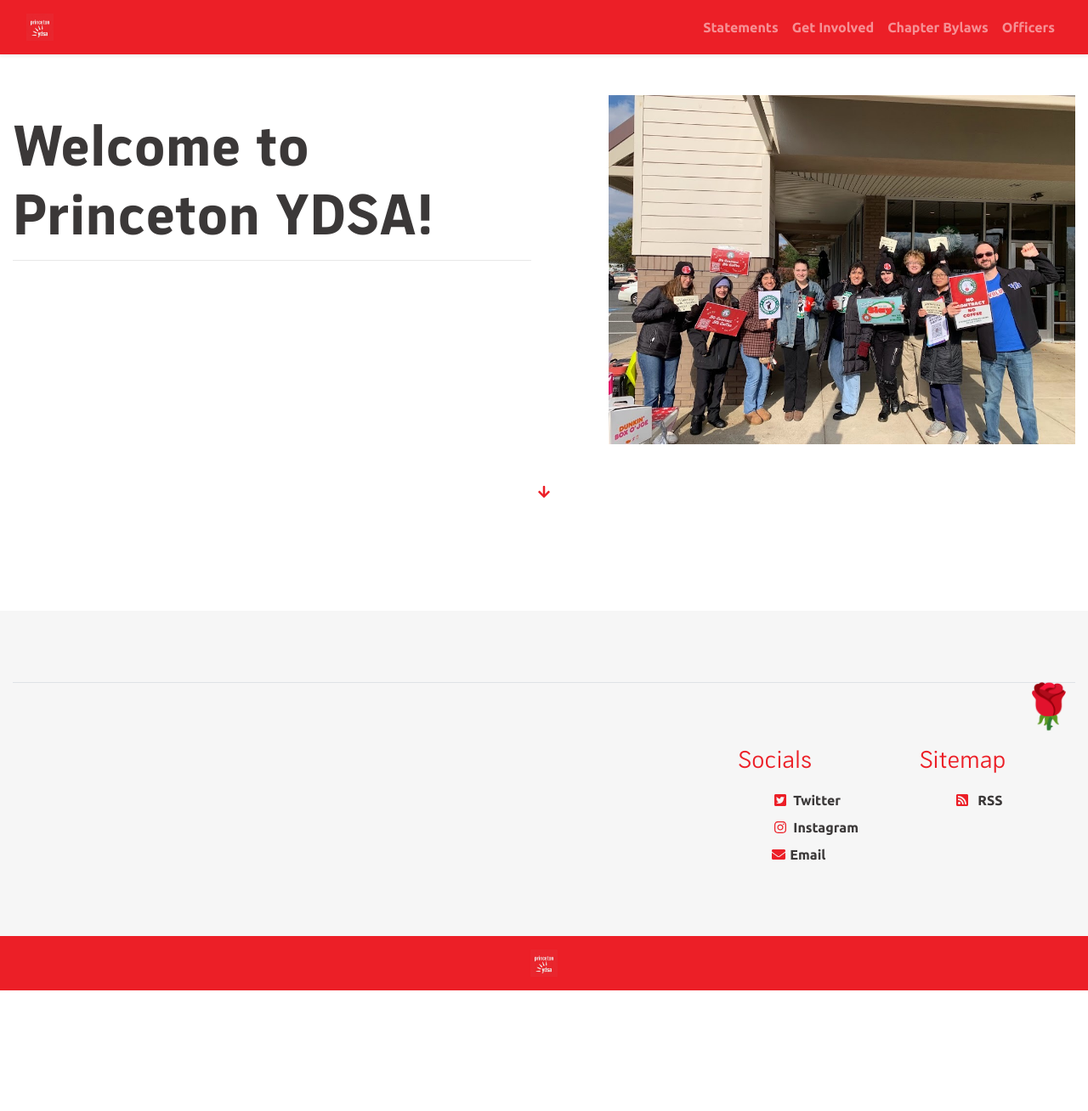
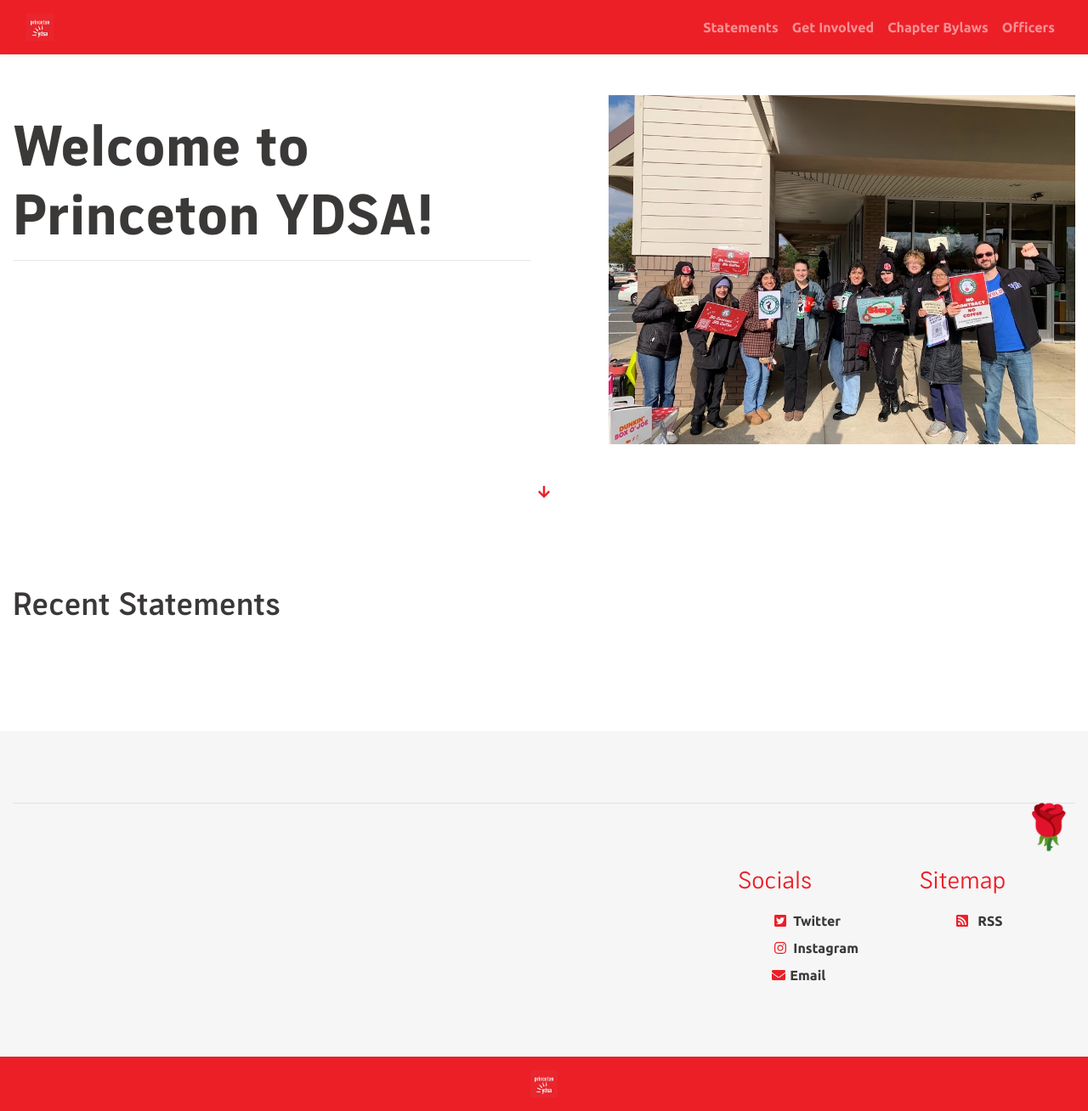
Before and after one commit to centralnjdsa-ntc/princetonydsa.github.io, a Jekyll site: the page built from index.html, in a window 1280 px wide. Shown: the whole page at 85% size. Built offline with Jekyll 4.4.1, drawn with Linux system fonts in a browser that asks for light colours; the list of posts is cut into pages by our own code; before the commit the page ends 1166 px from its top, so only the background shows below that.

Commit message:
Update index.html

```diff
--- a/index.html
+++ b/index.html
@@ -25,15 +25,15 @@
     </div>
   </div>
   <div class="row">
-    <!--<div class="col-12">-->
-      <!--<h3 class="my-5">Recent Statements</h2>-->
-    <!--</div>-->
-    <!--{% for post in site.posts limit:3 %}-->
-    <!--<div class="col-12">-->
-      <!--<h6 class="my-0 text-black-tint-2">{{ post.date | date: "%b %-d, %Y" }}</h6>-->
-      <!--<a class="my-0 article-link" href="{{ post.url }}">{{ post.title }}</a>-->
-      <!--<p>{{ post.short_description }}</p>-->
-    <!--</div>-->
-  <!--{% endfor %}-->
+    <div class="col-12">
+      <h3 class="my-5">Recent Statements</h2>
+    </div>
+    {% for post in site.posts limit:3 %}
+    <div class="col-12">
+      <h6 class="my-0 text-black-tint-2">{{ post.date | date: "%b %-d, %Y" }}</h6>
+      <a class="my-0 article-link" href="{{ post.url }}">{{ post.title }}</a>
+      <p>{{ post.short_description }}</p>
+    </div>
+  {% endfor %}
   </div>
 </div>
```
